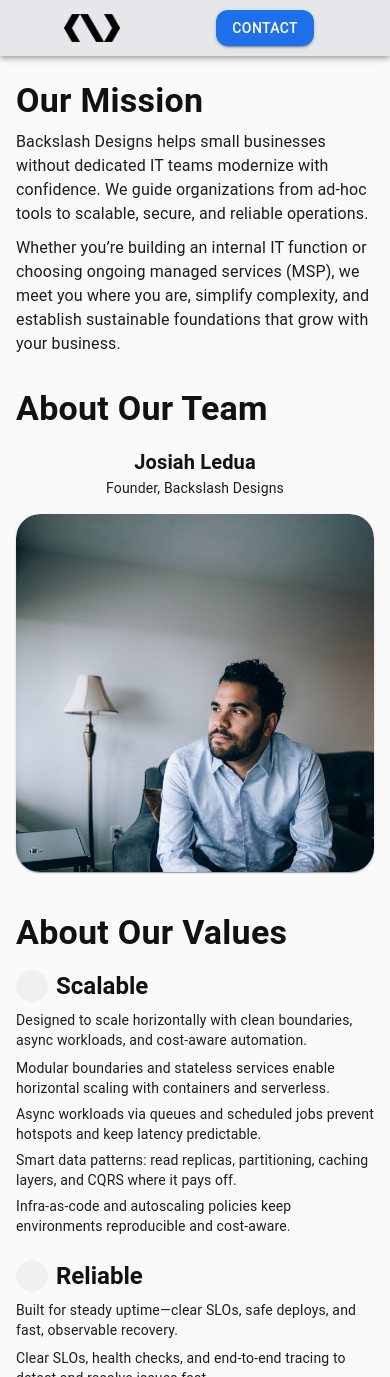
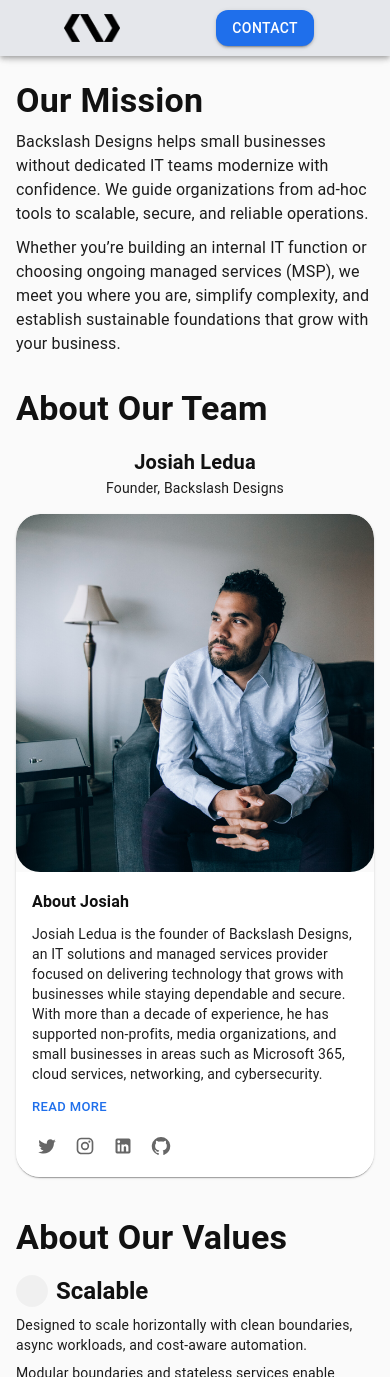
Before and after one commit to Backslash-Designs/backslash-designs.github.io, a React (Vite) app: page /about in a window 390 px wide. Shown: the top 1377 px of the page. Built offline with nearby package versions, Linux system fonts and the light colour scheme; some icons are missing.

Commit message:
feat: enhance Team component with responsive bio display and mobile read more functionality

```diff
--- a/src/pages/about/Team.jsx
+++ b/src/pages/about/Team.jsx
@@ -4,6 +4,7 @@ import Typography from "@mui/material/Typography";
 import Stack from "@mui/material/Stack";
 import IconButton from "@mui/material/IconButton";
 import Tooltip from "@mui/material/Tooltip";
+import Button from "@mui/material/Button";
 import {
   GitHub as GitHubIcon,
   LinkedIn as LinkedInIcon,
@@ -39,13 +40,17 @@ const SOCIAL_ICONS = {
 
 /* ---------- Component ---------- */
 export default function Team() {
+  const [expanded, setExpanded] = React.useState({});
+
   return (
     <Box sx={{ mb: 5 }}>
       <Typography variant="h4" sx={{ fontWeight: 700, mb: 2 }}>
         About Our Team
       </Typography>
 
-      {TEAM.map((m) => (
+      {TEAM.map((m) => {
+        const isExpanded = !!expanded[m.name];
+        return (
           <Box key={m.name} sx={{ mb: 5, textAlign: "center" }}>
             {/* Name + Title */}
             <Typography variant="h6" sx={{ fontWeight: 700 }}>
@@ -68,11 +73,11 @@ export default function Team() {
                 borderRadius: 2,
                 overflow: { xs: "hidden", sm: "visible" },
                 boxShadow: (t) => t.shadows[1],
-              // mobile: keep square image card
-              aspectRatio: { xs: "1 / 1", sm: "unset" },
+                // Removed fixed square wrapper so it can grow with content on mobile
+                // aspectRatio: { xs: "1 / 1", sm: "unset" },
                 "&:hover .overlay, &:focus-within .overlay": {
-                // only affects mobile because desktop has transform: none
-                transform: { xs: "translateX(0%)", sm: "none" },
+                  // No slide on mobile; desktop unchanged
+                  transform: { xs: "none", sm: "none" },
                 },
                 "@media (prefers-reduced-motion: reduce)": {
                   "& .overlay": { transition: "none" },
@@ -88,6 +93,8 @@ export default function Team() {
                   borderRadius: 2,
                   overflow: "hidden",
                   bgcolor: (t) => t.palette.action.hover,
+                  // Keep the image square on mobile while allowing container to grow
+                  aspectRatio: { xs: "1 / 1", sm: "unset" },
                 }}
               >
                 <img
@@ -102,20 +109,22 @@ export default function Team() {
                 />
               </Box>
 
-            {/* Bio panel — overlay on mobile, side-by-side on desktop */}
+              {/* Bio panel — flows below image on mobile, side-by-side on desktop */}
               <Box
                 className="overlay"
                 role="region"
                 aria-label={`${m.name} bio`}
                 sx={{
-                position: { xs: "absolute", sm: "relative" },
-                top: { xs: 0, sm: "auto" },
-                right: { xs: 0, sm: "auto" },
-                height: { xs: "100%", sm: "auto" },
+                  // Make it part of the document flow on mobile
+                  position: { xs: "relative", sm: "relative" },
+                  // Remove absolute positioning props on mobile
+                  top: { xs: "auto", sm: "auto" },
+                  right: { xs: "auto", sm: "auto" },
+                  height: { xs: "auto", sm: "auto" },
                   width: { xs: "100%", sm: "60%" },
                   bgcolor: (t) => t.palette.background.paper,
                   color: (t) => t.palette.text.primary,
-                boxShadow: { xs: (t) => t.shadows[6], sm: "none" },
+                  boxShadow: { xs: "none", sm: "none" },
                   borderLeft: { sm: (t) => `1px solid ${t.palette.divider}` },
                   p: 2,
                   display: "flex",
@@ -123,10 +132,11 @@ export default function Team() {
                   alignItems: "flex-start",
                   justifyContent: "flex-start",
                   textAlign: "left",
-                // mobile starts off canvas; desktop is always visible
-                transform: { xs: "translateX(100%)", sm: "none" },
-                transition: { xs: "transform 320ms cubic-bezier(.2,.8,.2,1)", sm: "none" },
-                overflow: "auto",
+                  // No slide-in on mobile; desktop stays visible
+                  transform: { xs: "none", sm: "none" },
+                  transition: { xs: "none", sm: "none" },
+                  // Use page scroll; remove inner scroll
+                  // overflow: "auto",
                   borderRadius: { sm: 2 },
                 }}
               >
@@ -137,12 +147,35 @@ export default function Team() {
                   <Typography variant="body2" sx={{ opacity: 0.95 }}>
                     {m.bio[0]}
                   </Typography>
-                <Typography variant="body2" sx={{ mt: 1.5, opacity: 0.95 }}>
+                  <Typography
+                    variant="body2"
+                    sx={{
+                      mt: 1.5,
+                      opacity: 0.95,
+                      display: { xs: isExpanded ? "block" : "none", sm: "block" },
+                    }}
+                  >
                     {m.bio[1]}
                   </Typography>
+
+                  {/* Mobile-only Read more / Show less */}
+                  {m.bio?.length > 1 && (
+                    <Button
+                      variant="text"
+                      size="small"
+                      onClick={() =>
+                        setExpanded((prev) => ({ ...prev, [m.name]: !isExpanded }))
+                      }
+                      aria-expanded={isExpanded}
+                      sx={{ mt: 1, px: 0, display: { xs: "inline-flex", sm: "none" } }}
+                    >
+                      {isExpanded ? "Show less" : "Read more"}
+                    </Button>
+                  )}
+
                   <Typography
                     variant="caption"
-                  sx={{ display: { xs: "block", sm: "none" }, mt: 1.5, opacity: 0.7 }}
+                    sx={{ display: { xs: "none", sm: "none" }, mt: 1.5, opacity: 0.7 }}
                   >
                     Tap outside this panel to close.
                   </Typography>
@@ -177,7 +210,8 @@ export default function Team() {
               </Box>
             </Box>
           </Box>
-      ))}
+        );
+      })}
     </Box>
   );
 }
```
Lines whose indentation alone changed are shown as unchanged.
